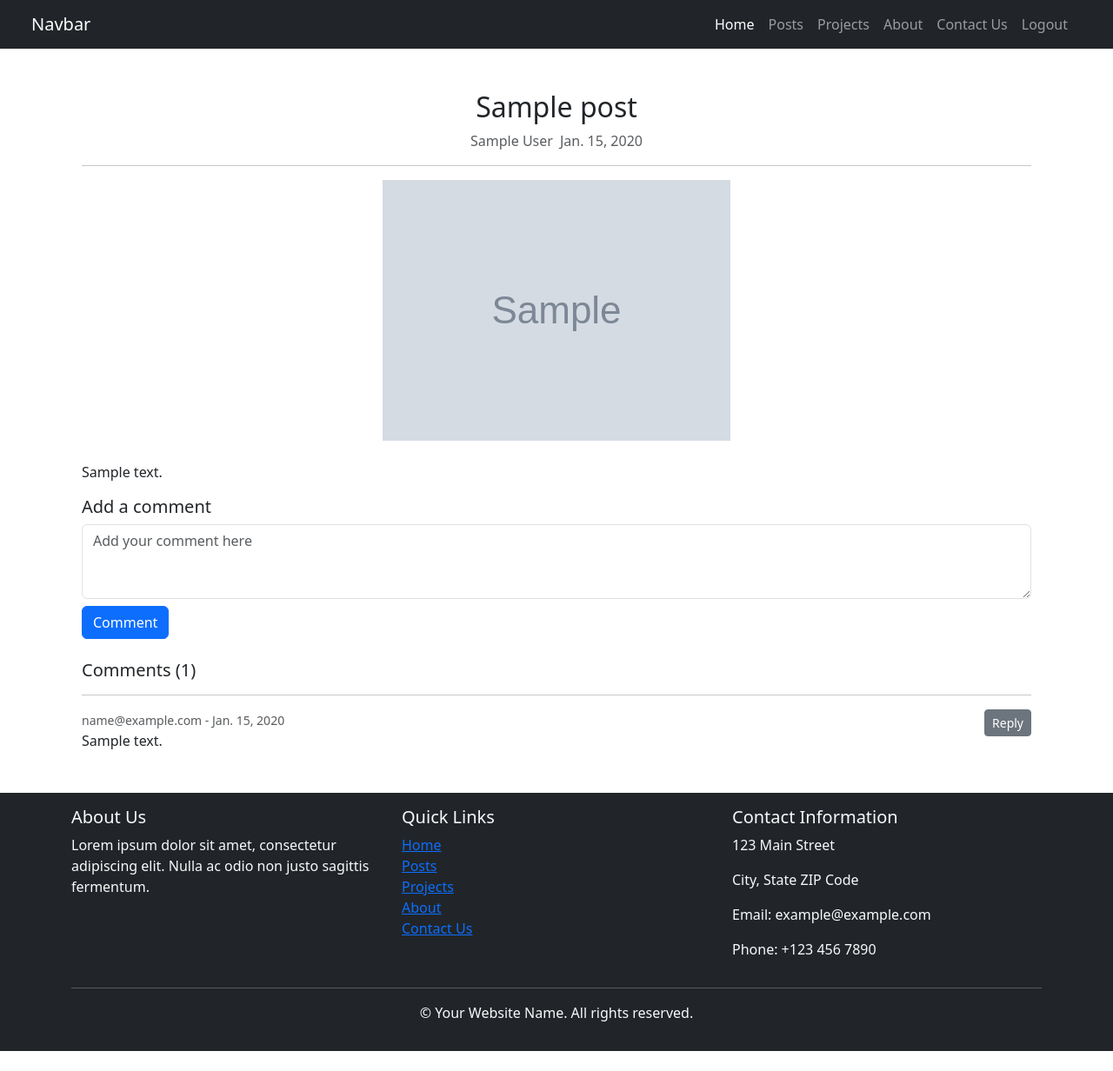
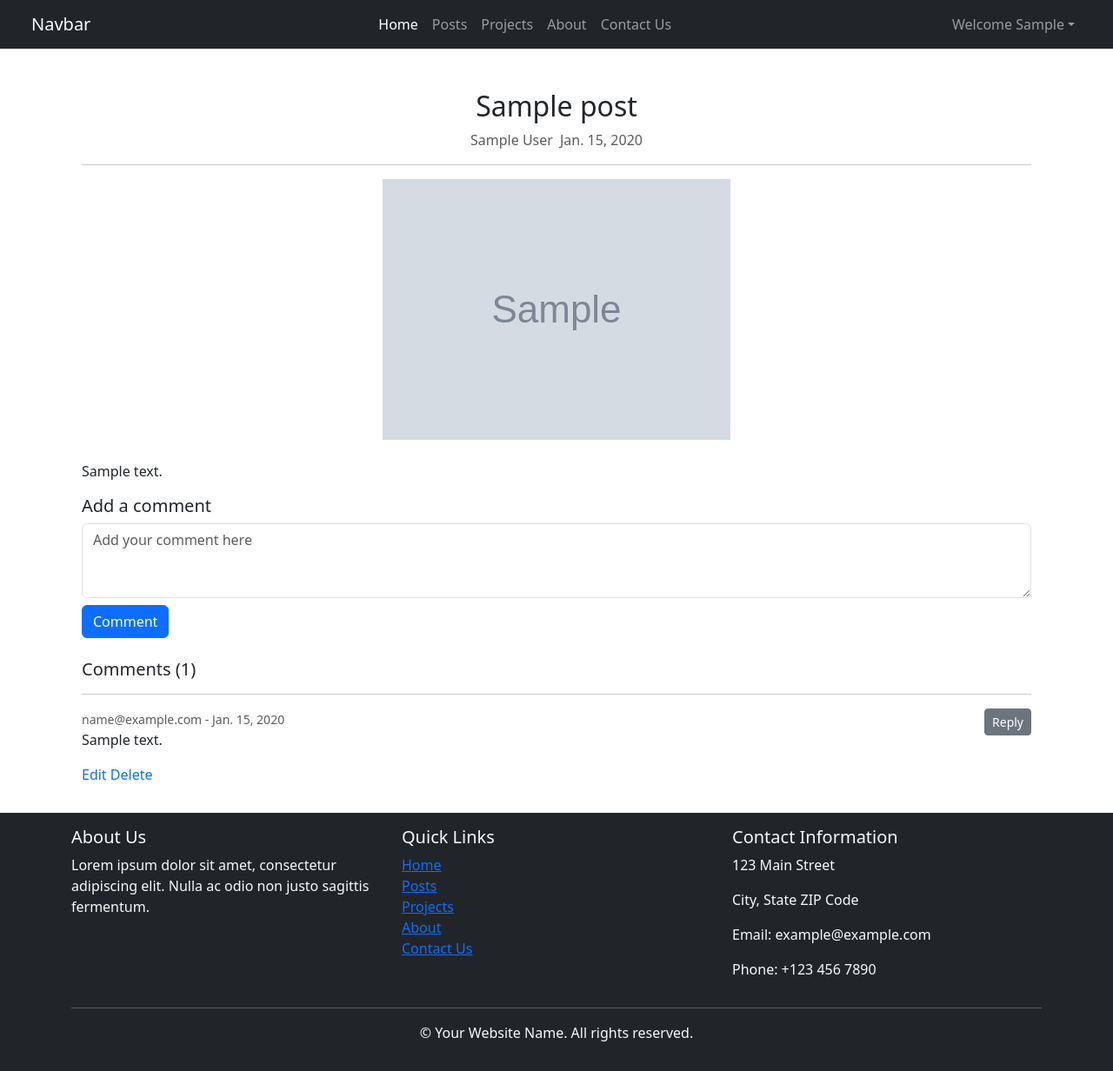
Before and after one commit to YogeshAmbhore/webapp, a Django app: page /blog_detail/1 in a window 1280 px wide. Shown: the whole page at 87% size. Before the commit the page ends 1209 px from the top, so only its background shows below. Run offline with Django 4.2, Linux system fonts and the light colour scheme; a user stored in the database is signed in; tables that the repository leaves empty hold one stand-in row (values such as "Sample post"); grey boxes marked "Sample" are stand-in pictures; some libraries are stand-ins or nearby versions.

Commit message:
added comment code and change in nav bar code

```diff
--- a/blog/forms.py
+++ b/blog/forms.py
@@ -1,6 +1,5 @@
 from django import forms
-from django.forms import ModelForm
-from .views import Post
+from .views import Post, Comment
 from django.contrib.auth.forms import UserCreationForm
 from django import forms
 from .models import Post, CustomUser  # Assuming your Post model is imported
@@ -42,6 +41,17 @@ class CustomUserCreationForm(UserCreationForm):
         self.fields['password2'].widget = forms.PasswordInput(attrs={'class': 'form-control'})
 
 
+class CommentFrom(forms.ModelForm):
+    class Meta:
+        model = Comment
+        fields = ['content']
+
+        widgets = {
+            'content': forms.Textarea(attrs={'class': 'form-control', 'rows': 3, 'placeholder': 'Add your comment here'}),
+        }
+
+
+
 
 # class PostUpdationForm(forms.ModelForm):
 #     class Meta:
--- a/blog/templates/blog/base.html
+++ b/blog/templates/blog/base.html
@@ -9,8 +9,8 @@
         integrity="sha384-4bw+/aepP/YC94hEpVNVgiZdgIC5+VKNBQNGCHeKRQN+PtmoHDEXuppvnDJzQIu9" crossorigin="anonymous">
 </head>
 
-<body>
-    <nav class="navbar navbar-expand-lg navbar-dark bg-dark px-4">
+<body style="padding-top: 55px;">
+    <nav class="navbar navbar-expand-lg navbar-dark bg-dark px-4 fixed-top">
         <div class="container-fluid">
             <a class="navbar-brand" href="/">Navbar</a>
             <button class="navbar-toggler" type="button" data-bs-toggle="collapse"
@@ -18,8 +18,8 @@
                 aria-label="Toggle navigation">
                 <span class="navbar-toggler-icon"></span>
             </button>
-            <div class="collapse navbar-collapse" id="navbarSupportedContent">
-                <ul class="navbar-nav ms-auto me-2 mb-2 mb-lg-0">
+            <div class="collapse navbar-collapse">
+                <ul class="navbar-nav mx-auto"> <!-- mx-auto will center the nav items -->
                     <li class="nav-item">
                         <a class="nav-link active" aria-current="page" href="{% url 'home' %}">Home</a>
                     </li>
@@ -35,21 +35,25 @@
                     <li class="nav-item">
                         <a class="nav-link" href="#">Contact Us</a>
                     </li>
-                    {% if not user.is_authenticated %}
+                </ul>
+                <ul class="navbar-nav">
+                    {% if user.is_authenticated %}
+                    <li class="nav-item dropdown">
+                        <a class="nav-link dropdown-toggle" role="button" data-bs-toggle="dropdown" aria-expanded="false">Welcome {{ user.first_name }}</a>
+                        <ul class="dropdown-menu">
+                            <li><a class="dropdown-item" href="{% url 'user-logout' %}">Logout</a></li>
+                          </ul>
+                    </li>
+                    {% else %}
                     <li class="nav-item">
                         <a class="nav-link" href="{% url 'user-login' %}">Login</a>
-                    </li>
-                    {% endif %}
-
-                    {% if user.is_authenticated %}
-                    <li class="nav-item">
-                        <a class="nav-link" href="{% url 'user-logout' %}">Logout</a>
                     </li>
                     {% endif %}
                 </ul>
             </div>
         </div>
     </nav>
+
 
     <div class="container">
 
--- a/blog/templates/blog/detail.html
+++ b/blog/templates/blog/detail.html
@@ -23,10 +23,20 @@
 
     <div class="mb-3">
         <h5>Add a comment</h5>
-        <textarea class="form-control mb-2" id="exampleFormControlTextarea1" rows="3"
-            placeholder="Add your comment here"></textarea>
-        <a href="{% url 'home' %}" class="btn btn-primary">Comment</a>
+        <form method="post">
+            {% csrf_token %}
+            <div class="mb-2">
+                {{ form.content }}
+            </div>
+            <div class="row"> <!-- Center-align the button -->
+                <div class="col-md-12">
+                    <button type="submit" class="btn btn-primary">Comment</button>
+                </div>
+            </div>
+        </form>
     </div>
+
+
     {% if comments %}
     <div class="mt-4">
         <h5>Comments ({{ comments|length }})</h5>
@@ -38,6 +48,10 @@
                     <div>
                         <small class="text-muted">{{ comment.author }} - {{ comment.created_at }}</small>
                         <p>{{ comment.content }}</p>
+                        {% if request.user == comment.author %}
+                        <a href="#" class="text-decoration-none">Edit</a>
+                        <a href="#" class="text-decoration-none">Delete</a>
+                        {% endif %}
                     </div>
                     <div>
                         <a href="#" class="btn btn-sm btn-secondary">Reply</a>
--- a/blog/views.py
+++ b/blog/views.py
@@ -1,10 +1,11 @@
 from django.shortcuts import render, HttpResponse, redirect, get_object_or_404
 from .models import Post, Profile, CustomUser, Comment, Tag
-from .forms import PostCreationForm, CustomUserCreationForm
+from .forms import PostCreationForm, CustomUserCreationForm, CommentFrom
 from django.core.paginator import Paginator
 from django.contrib import messages
 from django.contrib.auth import login, authenticate, logout, get_user_model
 from django.contrib.auth.decorators import login_required
+from django.http import Http404
 
 
 User = get_user_model()
@@ -24,15 +25,29 @@ def home(request):
 
 
 def blog_detail(request, pk):
-    if request.method == 'GET':
-        try:
-            blog = Post.objects.get(id=pk)
-            comments = Comment.objects.filter(post=blog)
-            context = {"blog": blog, "comments": comments}
-            return render(request, 'blog/detail.html', context=context)
+    try:
+        form = CommentFrom()
+        blog = Post.objects.get(id=pk)
+        comments = Comment.objects.filter(post=blog)
 
-        except Post.DoesNotExist:
-            return render(request, 'blog/404.html', status=404)
+    except Post.DoesNotExist:
+        return render(request, 'blog/404.html', status=404)
+
+    if request.method == 'POST':
+        if request.user.is_authenticated:
+            form = CommentFrom(request.POST)
+            if form.is_valid():
+                comment = form.save(commit=False)
+                comment.post = blog
+                comment.author = request.user
+                comment.save()
+                return redirect(f'/blog_detail/{pk}')
+        else:
+            return redirect('user-login')
+
+    context = {"form": form, "blog": blog, "comments": comments}
+
+    return render(request, 'blog/detail.html', context=context)
 
 
 @login_required(login_url='user-login')
--- a/requirements.txt
+++ b/requirements.txt
@@ -1,5 +1,7 @@
 asgiref==3.7.2
 Django==4.2.5
+django-ckeditor==6.7.0
+django-js-asset==2.1.0
 Pillow==10.0.1
 sqlparse==0.4.4
 typing_extensions==4.7.1
```
